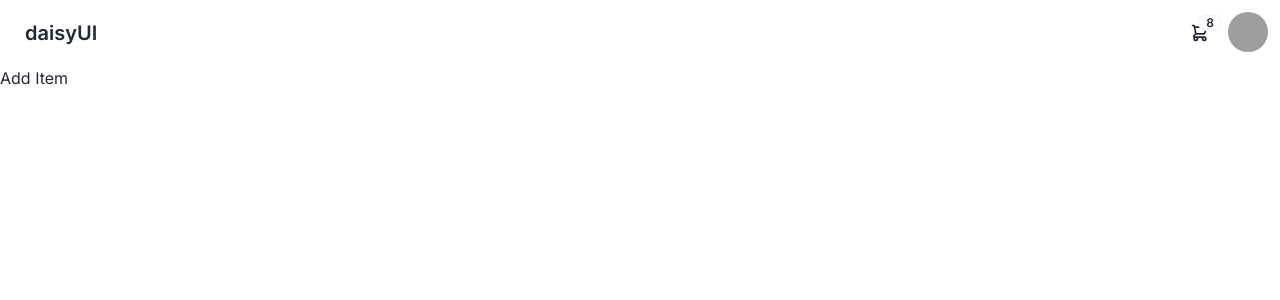
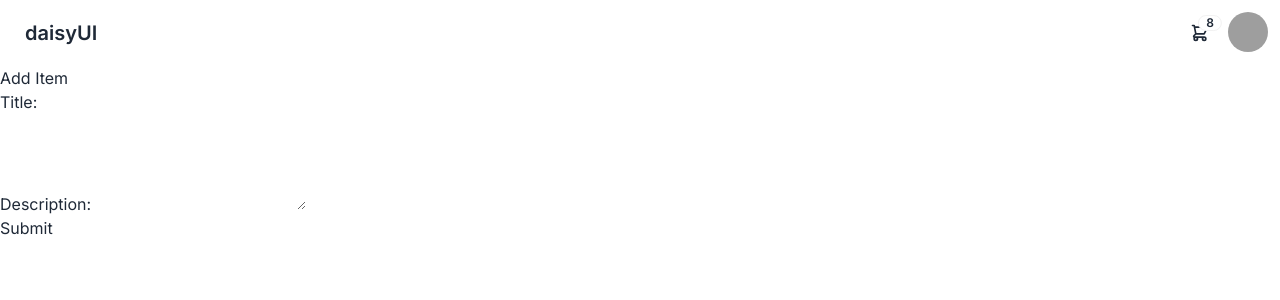
Before and after one commit to Sirgeeyou/fxbits, a Next.js app: page /addlisting in a window 1280 px wide. Shown: the top 300 px of the page. Built offline with nearby package versions, Linux system fonts and the light colour scheme; grey boxes are pictures that could not be loaded.

Commit message:
server action create for all users

```diff
--- a/app/(auth)/layout.tsx
+++ b/app/(auth)/layout.tsx
@@ -1,5 +1,15 @@
+import { Inter } from "next/font/google";
 import React from "react";
+import ".././global.css";
+
+const inter = Inter({ subsets: ["latin"] });
 
 export default function Layout({ children }: { children: React.ReactNode }) {
-  return <>{children}</>;
+  return (
+    <html lang="en">
+      <body className={inter.className}>
+        <main>{children}</main>
+      </body>
+    </html>
+  );
 }
--- a/app/(dashboard)/addlisting/page.tsx
+++ b/app/(dashboard)/addlisting/page.tsx
@@ -1,7 +1,56 @@
+"use client";
+
+import { createListing } from "@/lib/actions/listing.action";
+import { useState } from "react";
+
 export default function page() {
+  const [title, setTitle] = useState("");
+  const [description, setDescription] = useState("");
+
+  const handleSubmit = () => {
+    // You can use 'title' and 'description' in your logic here
+    console.log("Title:", title);
+    console.log("Description:", description);
+
+    // You can call your createListing function here with the form values
+    createListing(title, description);
+
+    // Optionally, you can reset the form fields after submission
+    setTitle("");
+    setDescription("");
+  };
   return (
     <main>
       <h1>Add Item</h1>
+      <form>
+        <label htmlFor="title">Title:</label>
+        <input
+          type="text"
+          id="title"
+          name="title"
+          value={title}
+          onChange={(e) => setTitle(e.target.value)}
+          required
+        />
+
+        <br />
+
+        <label htmlFor="description">Description:</label>
+        <textarea
+          id="description"
+          name="description"
+          value={description}
+          onChange={(e) => setDescription(e.target.value)}
+          rows={4}
+          required
+        ></textarea>
+
+        <br />
+
+        <button type="button" onClick={handleSubmit}>
+          Submit
+        </button>
+      </form>
     </main>
   );
 }
--- a/app/(dashboard)/page.tsx
+++ b/app/(dashboard)/page.tsx
@@ -1,18 +1,11 @@
 "use client";
-import { useEffect } from "react";
-import { getListings } from "../../services/apiListings";
+import { useState } from "react";
+import { createListing } from "@/lib/actions/listing.action";
 
 export default function Home() {
-  useEffect(function () {
-    getListings().then((data) => console.log(data));
-  }, []);
-
   return (
     <div>
       <h1 className="text-sky-400">Market Place</h1>
-      <div className="p-10">
-        <button className="btn btn-primary">Button</button>
-      </div>
     </div>
   );
 }
--- /dev/null
+++ b/lib/actions/listing.action.ts
@@ -0,0 +1,15 @@
+"use server";
+import supabase from "@/services/supabase";
+
+export async function createListing(title: string, description: string) {
+  const { data, error } = await supabase
+    .from("listings")
+    .insert([{ title, description }])
+    .select();
+
+  if (error) {
+    console.error(error);
+    throw new Error('"listing could not be inserted"');
+  }
+  return data;
+}
```
